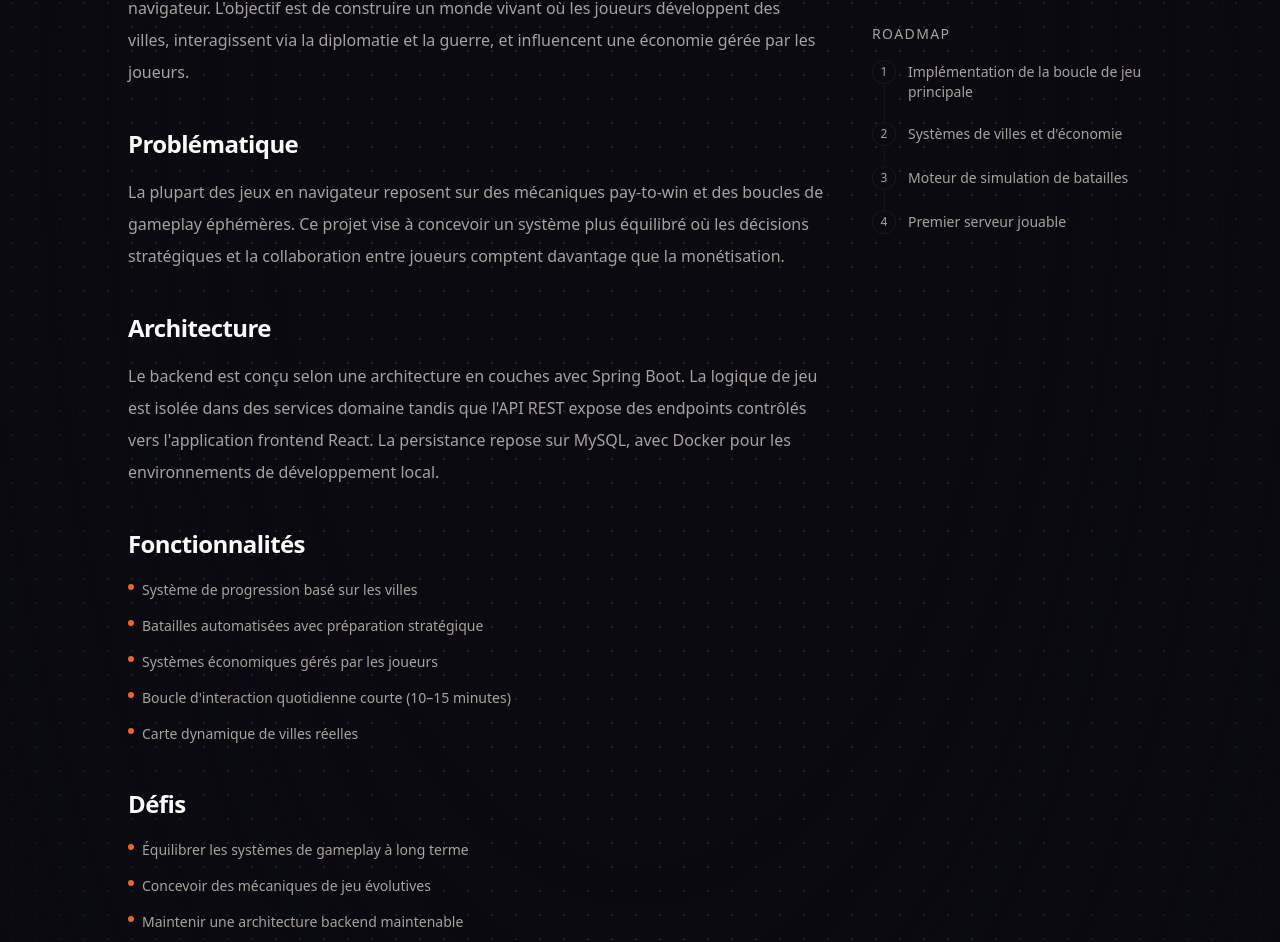
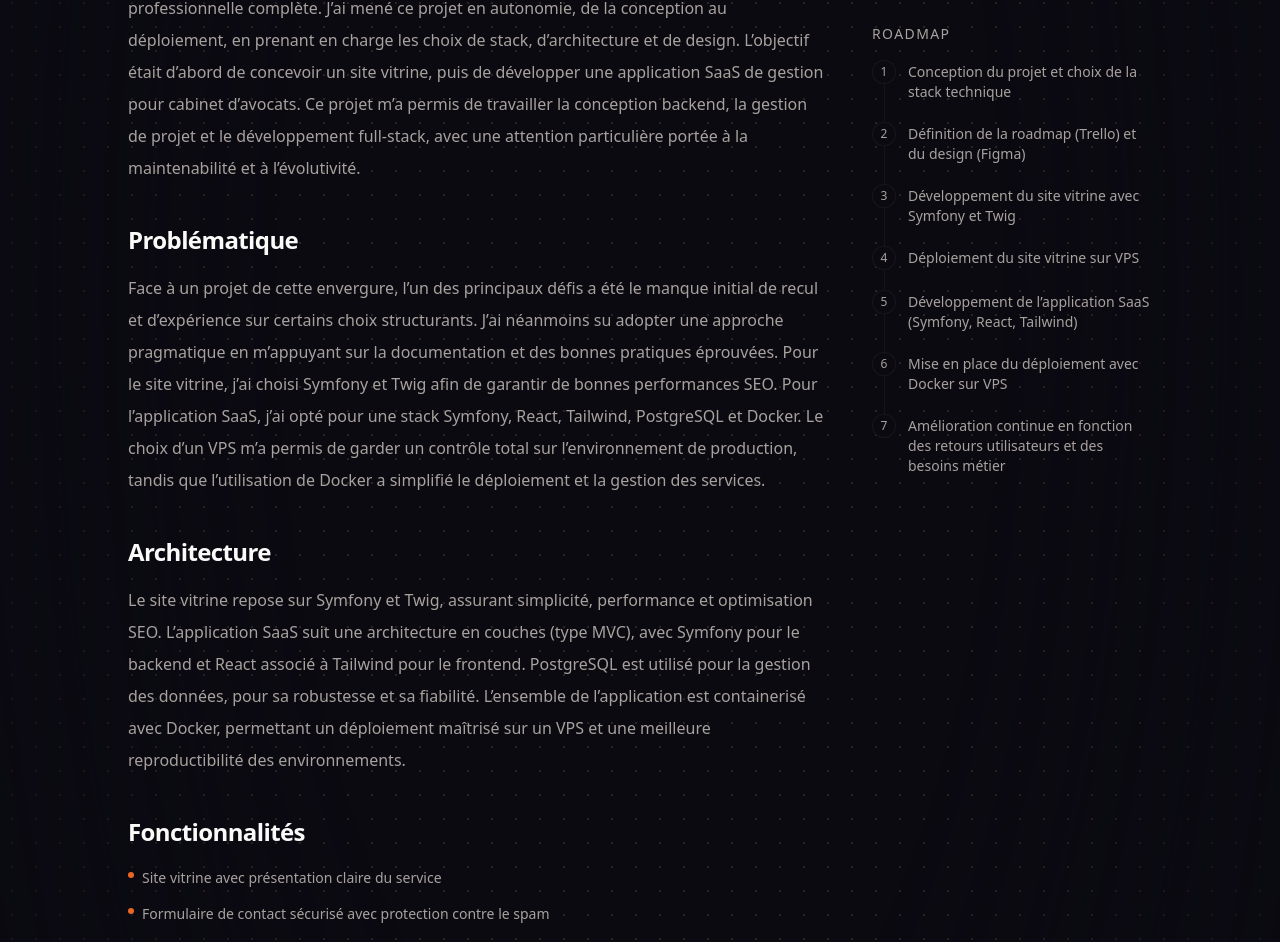
Before and after one commit to WebisBrian/TABART-Brian-Portfolio, a Next.js app: page /projects/guideo-saas in a window 1280 px wide. Shown: the part 1298-2240 px from the top of the page. Built offline with nearby package versions, Linux system fonts and the light colour scheme.

Commit message:
Docs(ui): update data text

```diff
--- a/src/data/project-details.ts
+++ b/src/data/project-details.ts
@@ -1,45 +1,50 @@
 export type ProjectDetails = {
-  slug: string
-  overview: string
-  problem: string
-  architecture?: string
-  features?: string[]
-  challenges?: string[]
-  roadmap?: string[]
-}
+  slug: string;
+  overview: string;
+  problem: string;
+  architecture?: string;
+  features?: string[];
+  challenges?: string[];
+  roadmap?: string[];
+};
 
 export const projectDetails: ProjectDetails[] = [
   {
     slug: "guideo-saas",
 
     overview:
-      "Un projet personnel à long terme explorant la conception d'un jeu de stratégie persistant en navigateur. L'objectif est de construire un monde vivant où les joueurs développent des villes, interagissent via la diplomatie et la guerre, et influencent une économie gérée par les joueurs.",
+      "Guidéo est un projet de plusieurs mois que je considère comme ma première expérience professionnelle complète. J’ai mené ce projet en autonomie, de la conception au déploiement, en prenant en charge les choix de stack, d’architecture et de design. L’objectif était d’abord de concevoir un site vitrine, puis de développer une application SaaS de gestion pour cabinet d’avocats. Ce projet m’a permis de travailler la conception backend, la gestion de projet et le développement full-stack, avec une attention particulière portée à la maintenabilité et à l’évolutivité.",
 
     problem:
-      "La plupart des jeux en navigateur reposent sur des mécaniques pay-to-win et des boucles de gameplay éphémères. Ce projet vise à concevoir un système plus équilibré où les décisions stratégiques et la collaboration entre joueurs comptent davantage que la monétisation.",
+      "Face à un projet de cette envergure, l’un des principaux défis a été le manque initial de recul et d’expérience sur certains choix structurants. J’ai néanmoins su adopter une approche pragmatique en m’appuyant sur la documentation et des bonnes pratiques éprouvées. Pour le site vitrine, j’ai choisi Symfony et Twig afin de garantir de bonnes performances SEO. Pour l’application SaaS, j’ai opté pour une stack Symfony, React, Tailwind, PostgreSQL et Docker. Le choix d’un VPS m’a permis de garder un contrôle total sur l’environnement de production, tandis que l’utilisation de Docker a simplifié le déploiement et la gestion des services.",
 
     architecture:
-      "Le backend est conçu selon une architecture en couches avec Spring Boot. La logique de jeu est isolée dans des services domaine tandis que l'API REST expose des endpoints contrôlés vers l'application frontend React. La persistance repose sur MySQL, avec Docker pour les environnements de développement local.",
+      "Le site vitrine repose sur Symfony et Twig, assurant simplicité, performance et optimisation SEO. L’application SaaS suit une architecture en couches (type MVC), avec Symfony pour le backend et React associé à Tailwind pour le frontend. PostgreSQL est utilisé pour la gestion des données, pour sa robustesse et sa fiabilité. L’ensemble de l’application est containerisé avec Docker, permettant un déploiement maîtrisé sur un VPS et une meilleure reproductibilité des environnements.",
 
     features: [
-      "Système de progression basé sur les villes",
-      "Batailles automatisées avec préparation stratégique",
-      "Systèmes économiques gérés par les joueurs",
-      "Boucle d'interaction quotidienne courte (10–15 minutes)",
-      "Carte dynamique de villes réelles",
+      "Site vitrine avec présentation claire du service",
+      "Formulaire de contact sécurisé avec protection contre le spam",
+      "Authentification sécurisée via JWT (backend Symfony, frontend React/Vite)",
+      "Gestion du profil utilisateur et des données personnelles",
+      "Mise en place d’un module de blog (en cours) pour partager des contenus juridiques",
+      "Déploiement sur VPS avec Docker pour une gestion simplifiée de l’infrastructure",
     ],
 
     challenges: [
-      "Équilibrer les systèmes de gameplay à long terme",
-      "Concevoir des mécaniques de jeu évolutives",
-      "Maintenir une architecture backend maintenable",
+      "Définir une stack technique cohérente et adaptée aux besoins du projet",
+      "Mettre en place une architecture full-stack maintenable",
+      "Configurer Docker pour orchestrer plusieurs services",
+      "Concevoir une interface utilisateur en l’absence de designer dédié",
     ],
 
     roadmap: [
-      "Implémentation de la boucle de jeu principale",
-      "Systèmes de villes et d'économie",
-      "Moteur de simulation de batailles",
-      "Premier serveur jouable",
+      "Conception du projet et choix de la stack technique",
+      "Définition de la roadmap (Trello) et du design (Figma)",
+      "Développement du site vitrine avec Symfony et Twig",
+      "Déploiement du site vitrine sur VPS",
+      "Développement de l’application SaaS (Symfony, React, Tailwind)",
+      "Mise en place du déploiement avec Docker sur VPS",
+      "Amélioration continue en fonction des retours utilisateurs et des besoins métier",
     ],
   },
 
@@ -47,31 +52,35 @@ export const projectDetails: ProjectDetails[] = [
     slug: "portfolio",
 
     overview:
-      "Ce portfolio a été conçu comme un site web minimal et moderne pour présenter mes projets, ma stack technique et mon parcours. L'objectif était de créer une interface rapide et lisible, centrée sur la clarté du contenu.",
+      "Ce portfolio est un projet personnel conçu pour présenter mon parcours atypique, mes projets techniques et ma stack de prédilection. Au-delà d'une simple vitrine, il reflète ma façon d'aborder le développement : attention portée à la qualité du code, aux bonnes pratiques et à la maintenabilité. Il a également été l'occasion de découvrir Next.js, l'écosystème frontend moderne et Claude Code CLI.",
 
     problem:
-      "Beaucoup de portfolios développeur deviennent trop complexes ou visuellement lourds. L'objectif ici était de construire un site propre et maintenable, centré sur le contenu et la clarté technique.",
+      "En tant que développeur en reconversion, il était important de disposer d'un espace qui ne se contente pas de lister des projets, mais qui témoigne d'une vraie démarche technique. L'enjeu était de concevoir un site lisible, accessible et performant, sans tomber dans la surcharge visuelle souvent présente dans les portfolios de développeurs.",
 
     architecture:
-      "Le site est construit avec Next.js en utilisant l'App Router. Le style est géré avec Tailwind CSS et les composants UI sont basés sur shadcn/ui. Le projet est déployé sur Vercel avec une priorité sur la performance et la simplicité.",
+      "Le site repose sur Next.js 15 avec l'App Router et les React Server Components par défaut. Le style est entièrement géré via Tailwind CSS v4, dont la configuration se fait directement en CSS sans fichier de configuration dédié. Les composants UI s'appuient sur shadcn/ui. Les animations sont gérées par Framer Motion. Le formulaire de contact utilise Resend pour l'envoi d'emails, avec un rate limiting via Upstash Redis pour limiter les abus. Le projet est déployé sur Vercel.",
 
     features: [
-      "Design one-page responsive",
-      "Présentation de projets avec pages détaillées",
-      "Timeline interactive",
-      "Carrousel de stack technique",
-      "Formulaire de contact avec envoi d'email",
+      "Design one-page responsive, mobile-first",
+      "Section parcours avec timeline interactive par onglets",
+      "Pages projets dynamiques avec métadonnées SEO générées automatiquement",
+      "Carrousel de stack technique animé (marquee)",
+      "Formulaire de contact avec validation, protection honeypot et rate limiting",
+      "Mode clair / sombre via next-themes",
+      "Animations d'entrée avec Framer Motion et respect de prefers-reduced-motion",
     ],
 
     challenges: [
-      "Concevoir une mise en page visuellement équilibrée",
-      "Maintenir une base de code simple et maintenable",
+      "Appréhender Tailwind CSS v4 et sa configuration entièrement en CSS",
+      "Maîtriser la frontière RSC / composants client pour minimiser le JavaScript envoyé au navigateur",
+      "Mettre en place un formulaire de contact sécurisé avec rate limiting côté serveur",
+      "Concevoir une interface accessible tout en intégrant des animations fluides",
     ],
 
     roadmap: [
-      "Améliorer les études de cas des projets",
-      "Ajouter des articles de blog sur l'architecture backend",
-      "Enrichir les pages projets avec des diagrammes",
+      "Enrichir les pages projets avec des diagrammes d'architecture",
+      "Ajouter une section blog pour partager des retours d'expérience backend",
+      "Améliorer les études de cas avec des captures d'écran et des extraits de code",
     ],
   },
 
@@ -135,4 +144,4 @@ export const projectDetails: ProjectDetails[] = [
       "Déploiement",
     ],
   },
-]
+];
--- a/src/data/projects.ts
+++ b/src/data/projects.ts
@@ -18,10 +18,10 @@ export const projects: Project[] = [
     slug: "guideo-saas",
     title: "Guideo - SaaS de gestion pour cabinet d'avocats",
     description:
-      "Projet soumis à une clause de confidentialité. La première étape a consisté à concevoir de A à Z un site vitrine, avec une attention particulière portée à l’UX et à la clarté de l’information.",
+      "Projet soumis à une clause de confidentialité, réalisé lors d’un stage de plusieurs mois chez Guideo. Il s’agit d’une application SaaS conçue pour simplifier la gestion et le suivi de l’activité d’un cabinet d’avocats.",
     longDescription:
-      "Dans un second temps, une application SaaS a été développée afin de simplifier la gestion et le suivi de l’activité d’un cabinet d’avocats.",
-    stack: ["Symfony", "React", "Tailwind", "MySQL", "Docker", "VPS"],
+      "Le projet a débuté par la conception d’un site vitrine destiné à présenter le service, avec un soin particulier apporté à l’expérience utilisateur et à la clarté de l’information. Dans un second temps, une application SaaS a été développée afin de répondre aux besoins métier d’un cabinet d’avocats, en simplifiant la gestion et le suivi de son activité.",
+    stack: ["Symfony", "React", "Tailwind", "PostgreSQL", "Docker", "VPS"],
     status: "Terminé",
     image: "/images/projects/guideo-saas.png",
     featured: true,
```
